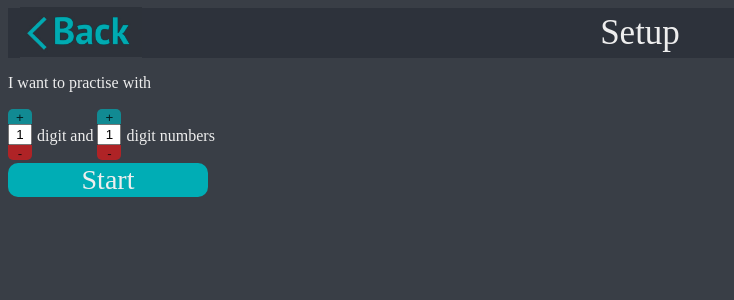
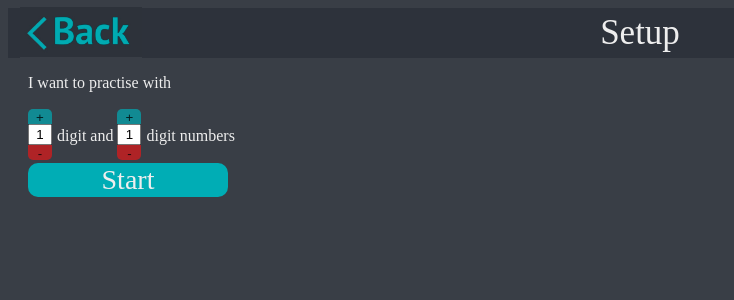
Before and after one commit to ViktorKuzmanov/Get-Numerate-App, a PHP site: page /setupGame.html in a window 1280 px wide. Shown: the top 300 px of the page, without its empty margins (0-734 px from the left). Run offline with PHP 8.4, Linux system fonts and the light colour scheme.

Commit message:
add margin left in flex container

```diff
--- a/css/setupGame.css
+++ b/css/setupGame.css
@@ -30,25 +30,29 @@ body {
   height: 30px;
 }
 
-.header p {
+#flexContainer {
+  margin-left: 20px;
+}
+
+#flexContainer .header p {
   margin-bottom: 0;
 }
 
-.header span:nth-child(2) {
+#flexContainer .header span:nth-child(2) {
   display: inline-block;
   width: 25px;
   position: relative;
   top: 17px;
 }
 
-.header span:nth-child(3) {
+#flexContainer .header span:nth-child(3) {
   display: inline-block;
   width: 25px;
   position: relative;
   top: 17px;
 }
 
-.header input {
+#flexContainer .header input {
   width: 24px;
   box-sizing: border-box;
   display: block;
@@ -56,7 +60,7 @@ body {
   color: black;
 }
 
-.header button {
+#flexContainer .header button {
   width: 24px;
   height: 15px;
   display: block;
@@ -64,17 +68,17 @@ body {
   color: rgba(0, 0, 0, 0.801);
 }
 
-.header #subtractButton {
+#flexContainer .header #subtractButton {
   border-radius: 0 0 5px 5px;
   background-color: #ff101098;
 }
 
-.header #addButton {
+#flexContainer .header #addButton {
   border-radius: 5px 5px 0 0;
   background-color: #00acb5b2;
 }
 
-#startButton {
+#flexContainer #startButton {
   background-color: #00adb5;
   border: none;
   border-radius: 10px;
@@ -85,7 +89,7 @@ body {
   outline: none;
 }
 
-#startButton a {
+#flexContainer #startButton a {
   text-decoration: none;
   color: #eeeeee;
   font-family: "PT Sans";
--- a/scss/setupGame.scss
+++ b/scss/setupGame.scss
@@ -12,6 +12,8 @@ body {
     @include navBarStyle;
 }
 
+#flexContainer {
+    margin-left: 20px;
     .header {
         p {
             margin-bottom: 0;
@@ -59,6 +61,7 @@ body {
     #startButton {
         @include greenButtonStyle;
     }
+}
 
 @media only screen and (min-width: 768px) {
     #navbar {
--- a/setupGame.html
+++ b/setupGame.html
@@ -12,7 +12,7 @@
 			<button id="backButton" onclick="goBack()"><img src="./assets/goBack.jpg" alt="buton image" /></button>
 			<label>Setup</label>
 		</div>
-		<div class="flexContainer">
+		<div id="flexContainer">
 			<div class="header">
 				<p>I want to practise <span id="operationName"></span> with</p>
 				<span>
```
Also changed, not shown: 1 other file. Lines whose indentation alone changed are shown as unchanged.
